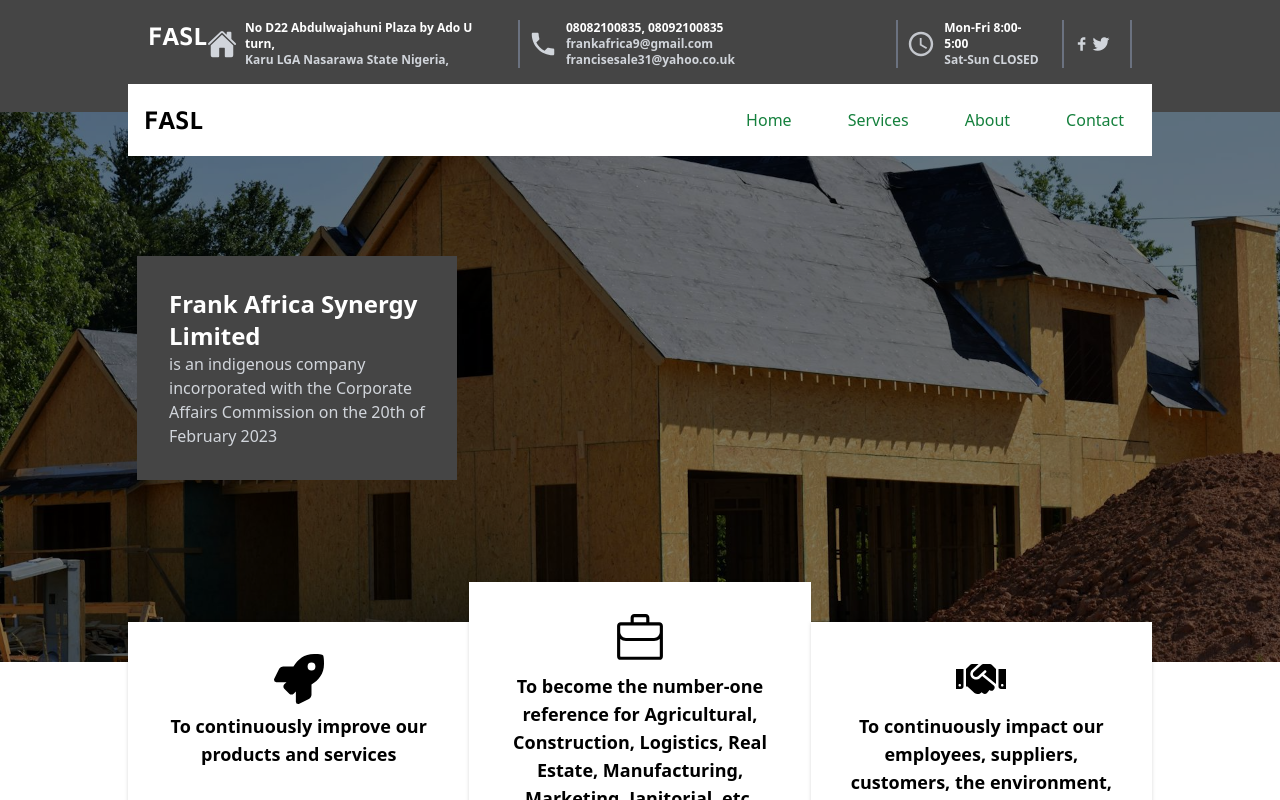
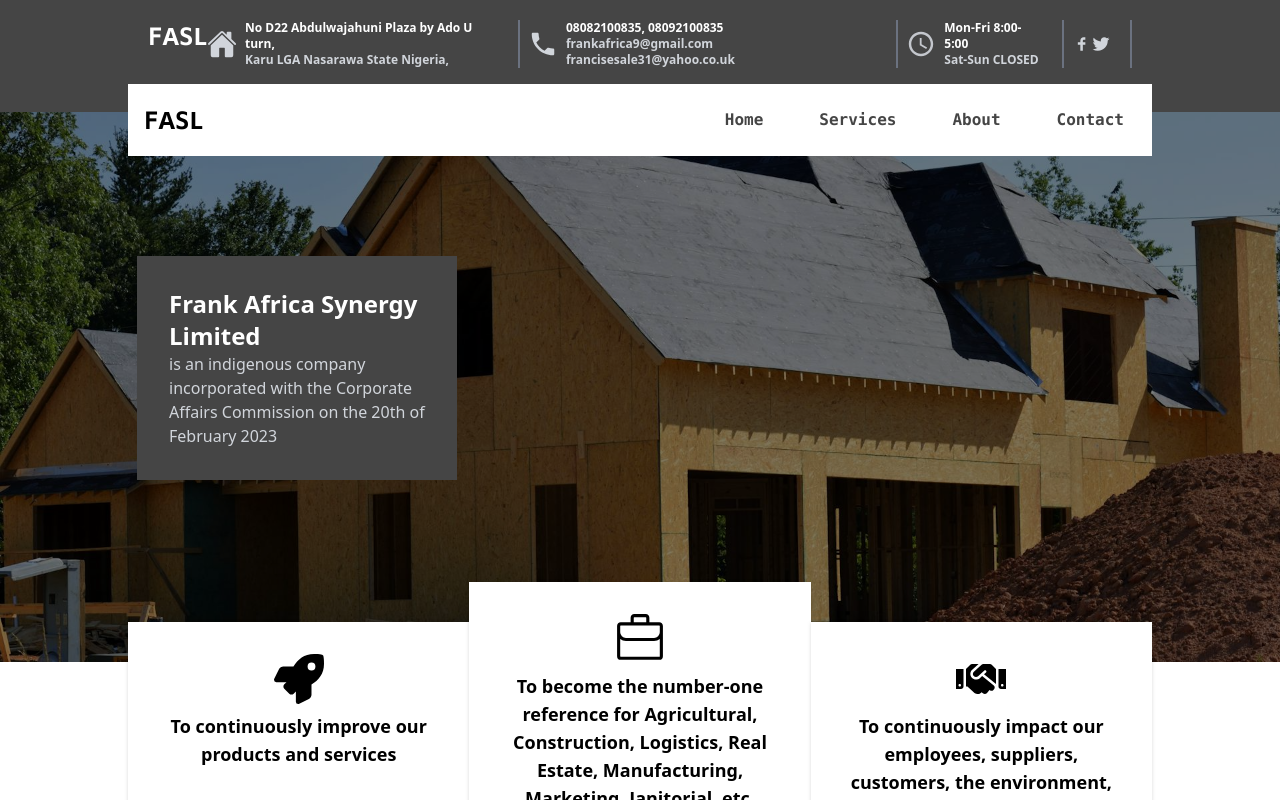
Before and after one commit to emmasam1/fasl, a React (Vite) app: page / in a window 1280 px wide. Shown: the top 800 px of the page. Built offline with nearby package versions, Linux system fonts and the light colour scheme.

Commit message:
font changed

```diff
--- a/src/components/navbar/Navbar.jsx
+++ b/src/components/navbar/Navbar.jsx
@@ -93,7 +93,7 @@ const Navbar = () => {
               <li>
                 <Link
                   to="/"
-                  className="block py-2 px-3 text-green-700 hover:text-green-900"
+                  className="block py-2 px-3 font-mono font-bold text-[#454545] hover:text-green-900"
                   aria-current="page"
                   onClick={closeMenu}
                 >
@@ -104,7 +104,7 @@ const Navbar = () => {
               <li>
                 <Link
                   to="/services"
-                  className="block py-2 px-3 text-green-700 hover:text-green-900"
+                  className="block py-2 px-3 font-mono font-bold text-[#454545] hover:text-green-900"
                   onClick={closeMenu}
                 >
                   Services
@@ -114,7 +114,7 @@ const Navbar = () => {
               <li>
                 <Link
                   to="/#"
-                  className="block py-2 px-3 text-green-700 hover:text-green-900"
+                  className="block py-2 px-3 font-mono font-bold text-[#454545] hover:text-green-900"
                   onClick={closeMenu}
                 >
                   About
@@ -123,7 +123,7 @@ const Navbar = () => {
               <li>
                 <Link
                   to="/#"
-                  className="block py-2 px-3 text-green-700 hover:text-green-900"
+                  className="block py-2 px-3 font-mono font-bold text-[#454545] hover:text-green-900"
                   onClick={closeMenu}
                 >
                   Contact
@@ -134,7 +134,7 @@ const Navbar = () => {
           <div className="hidden md:flex md:items-center md:space-x-8 rtl:space-x-reverse">
             <Link
               to="/"
-              className="py-2 px-3 text-green-700 hover:text-green-900"
+              className="py-2 px-3 font-mono font-bold text-[#454545] hover:text-green-900"
               aria-current="page"
             >
               Home
@@ -142,19 +142,19 @@ const Navbar = () => {
 
             <Link
               to="/services"
-              className="py-2 px-3 text-green-700 hover:text-green-900"
+              className="py-2 px-3 font-mono font-bold text-[#454545] hover:text-green-900"
             >
               Services
             </Link>
             <Link
               to="/#"
-              className="py-2 px-3 text-green-700 hover:text-green-900"
+              className="py-2 px-3 font-mono font-bold text-[#454545] hover:text-green-900"
             >
               About
             </Link>
             <Link
               to="/#"
-              className="py-2 px-3 text-green-700 hover:text-green-900"
+              className="py-2 px-3 font-mono font-bold text-[#454545] hover:text-green-900"
             >
               Contact
             </Link>
--- a/src/index.css
+++ b/src/index.css
@@ -3,6 +3,9 @@
 @tailwind components;
 @tailwind utilities;
 
-.overlay{
+.overlay {
   background-color: rgba(0, 0, 0, 0.5);
 }
+/* body {
+  font-family: mono;
+} */
```
